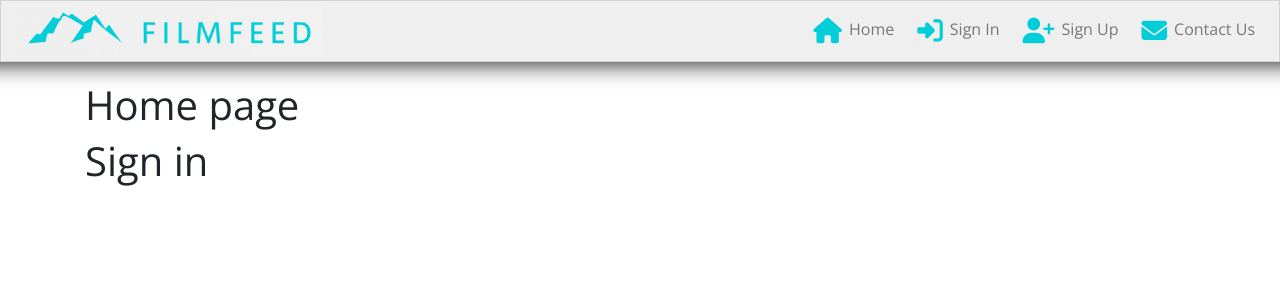
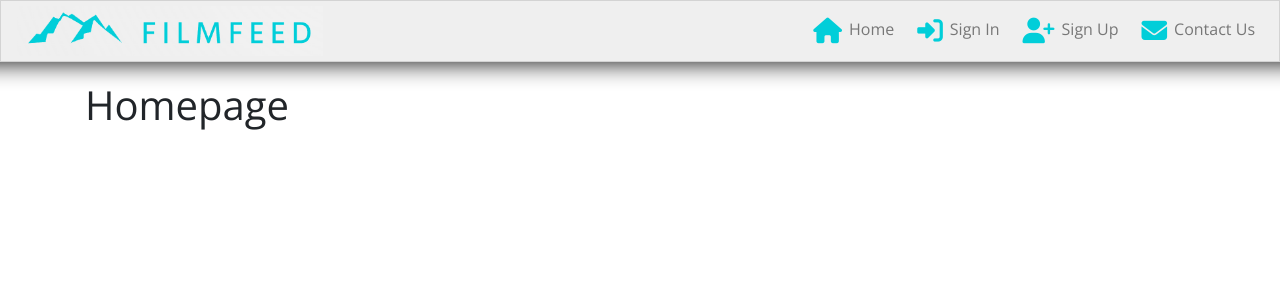
Before and after one commit to Liam-WB/filmfeed, a React (Create React App) app: page / in a window 1280 px wide. Shown: the top 300 px of the page. Built offline with nearby package versions, Linux system fonts and the light colour scheme.

Commit message:
-Add, connect app page routes

```diff
--- a/package.json
+++ b/package.json
@@ -13,7 +13,7 @@
     "react-bootstrap": "^1.6.3",
     "react-dom": "^17.0.2",
     "react-infinite-scroll-component": "^6.1.0",
-    "react-router-dom": "^5.3.4",
+    "react-router-dom": "^5.3.0",
     "react-scripts": "^4.0.3",
     "web-vitals": "^1.1.2"
   },
--- a/src/App.js
+++ b/src/App.js
@@ -1,14 +1,19 @@
 import styles from './App.module.css';
 import NavBar from './components/NavBar';
-import Container from 'react-bootstrap/Container'
+import Container from 'react-bootstrap/Container';
+import { Route, Switch } from 'react-router-dom';
 
 function App() {
   return (
     <div className={styles.App}>
       <NavBar />
       <Container className={styles.Main}>
-        <h1>Home page</h1>
-        <h1>Sign in</h1>
+        <Switch>
+            <Route exact path="/" render={() => <h1>Homepage</h1>} />
+            <Route exact path="/signin" render={() => <h1>Sign In</h1>} />
+            <Route exact path="/signup" render={() => <h1>Sign Up</h1>} />
+            <Route exact path="/contactus" render={() => <h1>Contact Us</h1>} />
+        </Switch>
       </Container>
     </div>
   );
--- a/src/index.js
+++ b/src/index.js
@@ -3,10 +3,13 @@ import ReactDOM from 'react-dom';
 import './index.css';
 import App from './App';
 import reportWebVitals from './reportWebVitals';
+import {BrowserRouter as Router } from 'react-router-dom'
 
 ReactDOM.render(
   <React.StrictMode>
+    <Router>
     <App />
+    </Router>
   </React.StrictMode>,
   document.getElementById('root')
 );
```
Also changed, not shown: src/components/NavBar.js (+4 -4 lines), 1 other file (tests, documents, lock files or other folders).
